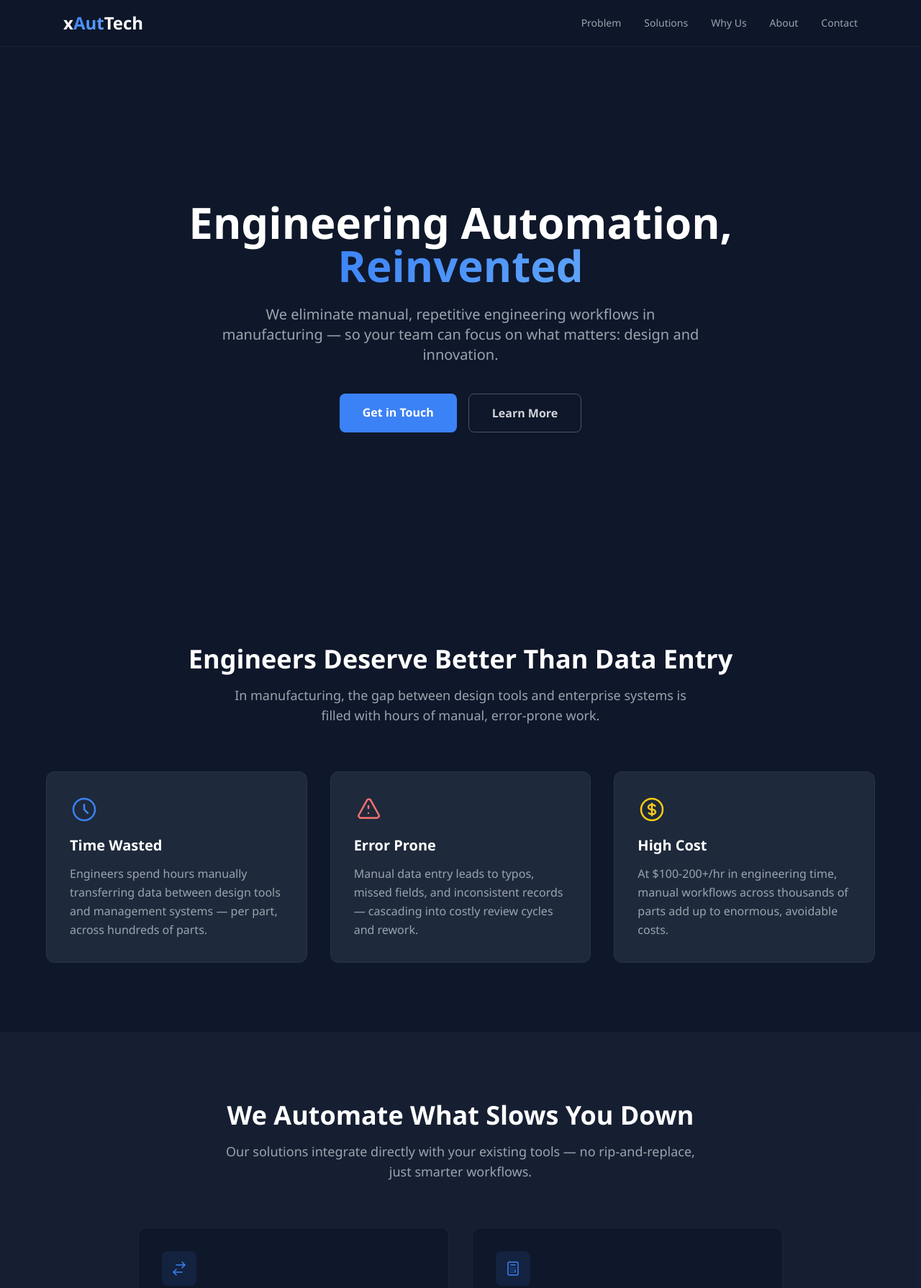
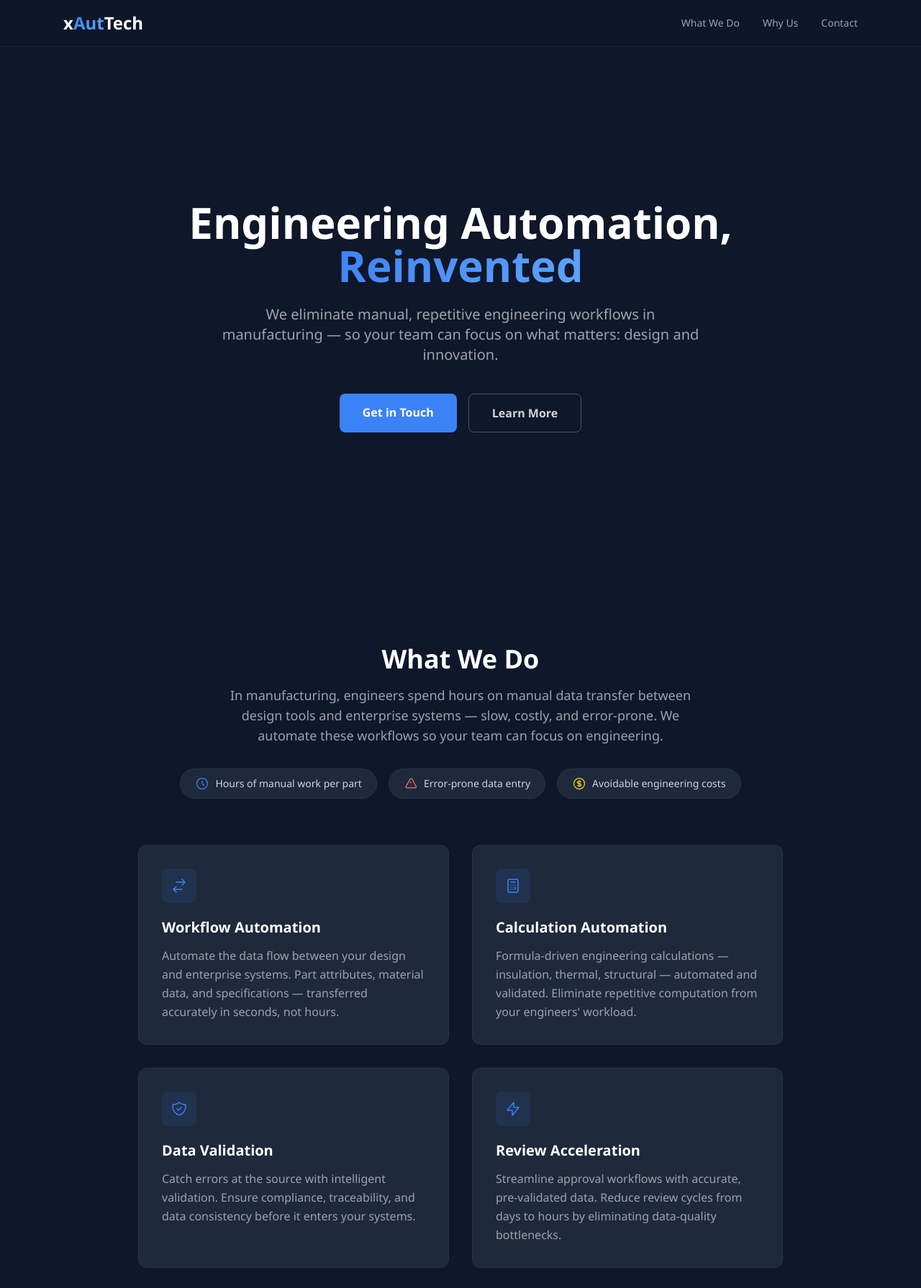
Before and after one commit to xAutTech/xauttech.github.io, a plain HTML site: page index.html in a window 1280 px wide. Shown: the top 1790 px of the page at 72% size. Drawn offline with nearby package versions, Linux system fonts and the light colour scheme.

Commit message:
Merge Problem and Solutions into What We Do section, remove team section
- Combined Problem and Solutions into a single "What We Do" section
- Pain points shown as compact badges instead of separate cards
- Removed About/Team section with founder details
- Updated navigation links

Co-Authored-By: Claude Opus 4.6 <noreply@anthropic.com>

```diff
--- a/index.html
+++ b/index.html
@@ -43,10 +43,8 @@
                 <span class="text-white">x</span><span class="gradient-text">Aut</span><span class="text-white">Tech</span>
             </a>
             <div class="hidden md:flex gap-8 text-sm text-gray-400">
-                <a href="#problem" class="hover:text-white transition">Problem</a>
-                <a href="#solutions" class="hover:text-white transition">Solutions</a>
+                <a href="#what-we-do" class="hover:text-white transition">What We Do</a>
                 <a href="#why-us" class="hover:text-white transition">Why Us</a>
-                <a href="#about" class="hover:text-white transition">About</a>
                 <a href="#contact" class="hover:text-white transition">Contact</a>
             </div>
             <button id="menu-btn" class="md:hidden text-gray-400 hover:text-white">
@@ -57,10 +55,8 @@
         </div>
         <!-- Mobile menu -->
         <div id="mobile-menu" class="hidden md:hidden px-6 pb-4 space-y-3 text-sm text-gray-400">
-            <a href="#problem" class="block hover:text-white">Problem</a>
-            <a href="#solutions" class="block hover:text-white">Solutions</a>
+            <a href="#what-we-do" class="block hover:text-white">What We Do</a>
             <a href="#why-us" class="block hover:text-white">Why Us</a>
-            <a href="#about" class="block hover:text-white">About</a>
             <a href="#contact" class="block hover:text-white">Contact</a>
         </div>
     </nav>
@@ -80,80 +76,52 @@
                 <a href="#contact" class="bg-accent hover:bg-accent-dark text-white font-semibold px-8 py-3.5 rounded-lg transition">
                     Get in Touch
                 </a>
-                <a href="#problem" class="border border-gray-600 hover:border-gray-400 text-gray-300 hover:text-white font-semibold px-8 py-3.5 rounded-lg transition">
+                <a href="#what-we-do" class="border border-gray-600 hover:border-gray-400 text-gray-300 hover:text-white font-semibold px-8 py-3.5 rounded-lg transition">
                     Learn More
                 </a>
             </div>
         </div>
     </section>
 
-    <!-- Problem Section -->
-    <section id="problem" class="py-24 px-6">
+    <!-- What We Do Section -->
+    <section id="what-we-do" class="py-24 px-6">
         <div class="max-w-6xl mx-auto">
-            <div class="text-center mb-16">
+            <div class="text-center mb-8">
                 <h2 class="text-3xl md:text-4xl font-bold text-white mb-4">
-                    Engineers Deserve Better Than Data Entry
+                    What We Do
                 </h2>
                 <p class="text-gray-400 max-w-2xl mx-auto text-lg">
-                    In manufacturing, the gap between design tools and enterprise systems
-                    is filled with hours of manual, error-prone work.
+                    In manufacturing, engineers spend hours on manual data transfer
+                    between design tools and enterprise systems — slow, costly, and error-prone.
+                    We automate these workflows so your team can focus on engineering.
                 </p>
             </div>
-            <div class="grid md:grid-cols-3 gap-8">
-                <div class="bg-navy-light rounded-xl p-8 border border-white/5 card-hover">
-                    <div class="text-4xl mb-4">
-                        <svg class="w-10 h-10 text-accent" fill="none" stroke="currentColor" viewBox="0 0 24 24">
+
+            <!-- Pain points as compact inline badges -->
+            <div class="flex flex-wrap justify-center gap-4 mb-16">
+                <div class="flex items-center gap-2 bg-navy-light rounded-full px-5 py-2.5 border border-white/5">
+                    <svg class="w-5 h-5 text-accent" fill="none" stroke="currentColor" viewBox="0 0 24 24">
                         <path stroke-linecap="round" stroke-linejoin="round" stroke-width="1.5" d="M12 8v4l3 3m6-3a9 9 0 11-18 0 9 9 0 0118 0z"/>
                     </svg>
+                    <span class="text-gray-300 text-sm">Hours of manual work per part</span>
                 </div>
-                    <h3 class="text-xl font-semibold text-white mb-3">Time Wasted</h3>
-                    <p class="text-gray-400 leading-relaxed">
-                        Engineers spend hours manually transferring data between design tools and
-                        management systems — per part, across hundreds of parts.
-                    </p>
-                </div>
-                <div class="bg-navy-light rounded-xl p-8 border border-white/5 card-hover">
-                    <div class="text-4xl mb-4">
-                        <svg class="w-10 h-10 text-red-400" fill="none" stroke="currentColor" viewBox="0 0 24 24">
+                <div class="flex items-center gap-2 bg-navy-light rounded-full px-5 py-2.5 border border-white/5">
+                    <svg class="w-5 h-5 text-red-400" fill="none" stroke="currentColor" viewBox="0 0 24 24">
                         <path stroke-linecap="round" stroke-linejoin="round" stroke-width="1.5" d="M12 9v2m0 4h.01m-6.938 4h13.856c1.54 0 2.502-1.667 1.732-2.5L13.732 4c-.77-.833-1.964-.833-2.732 0L4.082 16.5c-.77.833.192 2.5 1.732 2.5z"/>
                     </svg>
+                    <span class="text-gray-300 text-sm">Error-prone data entry</span>
                 </div>
-                    <h3 class="text-xl font-semibold text-white mb-3">Error Prone</h3>
-                    <p class="text-gray-400 leading-relaxed">
-                        Manual data entry leads to typos, missed fields, and inconsistent records
-                        — cascading into costly review cycles and rework.
-                    </p>
-                </div>
-                <div class="bg-navy-light rounded-xl p-8 border border-white/5 card-hover">
-                    <div class="text-4xl mb-4">
-                        <svg class="w-10 h-10 text-yellow-400" fill="none" stroke="currentColor" viewBox="0 0 24 24">
+                <div class="flex items-center gap-2 bg-navy-light rounded-full px-5 py-2.5 border border-white/5">
+                    <svg class="w-5 h-5 text-yellow-400" fill="none" stroke="currentColor" viewBox="0 0 24 24">
                         <path stroke-linecap="round" stroke-linejoin="round" stroke-width="1.5" d="M12 8c-1.657 0-3 .895-3 2s1.343 2 3 2 3 .895 3 2-1.343 2-3 2m0-8c1.11 0 2.08.402 2.599 1M12 8V7m0 1v8m0 0v1m0-1c-1.11 0-2.08-.402-2.599-1M21 12a9 9 0 11-18 0 9 9 0 0118 0z"/>
                     </svg>
-                    </div>
-                    <h3 class="text-xl font-semibold text-white mb-3">High Cost</h3>
-                    <p class="text-gray-400 leading-relaxed">
-                        At $100-200+/hr in engineering time, manual workflows across thousands
-                        of parts add up to enormous, avoidable costs.
-                    </p>
+                    <span class="text-gray-300 text-sm">Avoidable engineering costs</span>
                 </div>
             </div>
-        </div>
-    </section>
 
-    <!-- Solutions Section -->
-    <section id="solutions" class="py-24 px-6 bg-navy-light/50">
-        <div class="max-w-6xl mx-auto">
-            <div class="text-center mb-16">
-                <h2 class="text-3xl md:text-4xl font-bold text-white mb-4">
-                    We Automate What Slows You Down
-                </h2>
-                <p class="text-gray-400 max-w-2xl mx-auto text-lg">
-                    Our solutions integrate directly with your existing tools — no rip-and-replace,
-                    just smarter workflows.
-                </p>
-            </div>
+            <!-- Solutions -->
             <div class="grid md:grid-cols-2 gap-8 max-w-4xl mx-auto">
-                <div class="bg-navy rounded-xl p-8 border border-white/5 card-hover">
+                <div class="bg-navy-light rounded-xl p-8 border border-white/5 card-hover">
                     <div class="w-12 h-12 bg-accent/10 rounded-lg flex items-center justify-center mb-5">
                         <svg class="w-6 h-6 text-accent" fill="none" stroke="currentColor" viewBox="0 0 24 24">
                             <path stroke-linecap="round" stroke-linejoin="round" stroke-width="1.5" d="M8 7h12m0 0l-4-4m4 4l-4 4m0 6H4m0 0l4 4m-4-4l4-4"/>
@@ -166,7 +134,7 @@
                         accurately in seconds, not hours.
                     </p>
                 </div>
-                <div class="bg-navy rounded-xl p-8 border border-white/5 card-hover">
+                <div class="bg-navy-light rounded-xl p-8 border border-white/5 card-hover">
                     <div class="w-12 h-12 bg-accent/10 rounded-lg flex items-center justify-center mb-5">
                         <svg class="w-6 h-6 text-accent" fill="none" stroke="currentColor" viewBox="0 0 24 24">
                             <path stroke-linecap="round" stroke-linejoin="round" stroke-width="1.5" d="M9 7h6m0 10v-3m-3 3h.01M9 17h.01M9 14h.01M12 14h.01M15 11h.01M12 11h.01M9 11h.01M7 21h10a2 2 0 002-2V5a2 2 0 00-2-2H7a2 2 0 00-2 2v14a2 2 0 002 2z"/>
@@ -179,7 +147,7 @@
                         computation from your engineers' workload.
                     </p>
                 </div>
-                <div class="bg-navy rounded-xl p-8 border border-white/5 card-hover">
+                <div class="bg-navy-light rounded-xl p-8 border border-white/5 card-hover">
                     <div class="w-12 h-12 bg-accent/10 rounded-lg flex items-center justify-center mb-5">
                         <svg class="w-6 h-6 text-accent" fill="none" stroke="currentColor" viewBox="0 0 24 24">
                             <path stroke-linecap="round" stroke-linejoin="round" stroke-width="1.5" d="M9 12l2 2 4-4m5.618-4.016A11.955 11.955 0 0112 2.944a11.955 11.955 0 01-8.618 3.04A12.02 12.02 0 003 9c0 5.591 3.824 10.29 9 11.622 5.176-1.332 9-6.03 9-11.622 0-1.042-.133-2.052-.382-3.016z"/>
@@ -192,7 +160,7 @@
                         before it enters your systems.
                     </p>
                 </div>
-                <div class="bg-navy rounded-xl p-8 border border-white/5 card-hover">
+                <div class="bg-navy-light rounded-xl p-8 border border-white/5 card-hover">
                     <div class="w-12 h-12 bg-accent/10 rounded-lg flex items-center justify-center mb-5">
                         <svg class="w-6 h-6 text-accent" fill="none" stroke="currentColor" viewBox="0 0 24 24">
                             <path stroke-linecap="round" stroke-linejoin="round" stroke-width="1.5" d="M13 10V3L4 14h7v7l9-11h-7z"/>
@@ -288,43 +256,6 @@
         </div>
     </section>
 
-    <!-- About Section -->
-    <section id="about" class="py-24 px-6">
-        <div class="max-w-4xl mx-auto">
-            <div class="text-center mb-16">
-                <h2 class="text-3xl md:text-4xl font-bold text-white mb-4">Our Team</h2>
-                <p class="text-gray-400 text-lg">
-                    Manufacturing expertise meets software engineering.
-                </p>
-            </div>
-            <div class="grid md:grid-cols-2 gap-8">
-                <div class="bg-navy-light rounded-xl p-8 border border-white/5 text-center">
-                    <div class="w-20 h-20 bg-accent/10 rounded-full flex items-center justify-center mx-auto mb-5">
-                        <span class="text-2xl font-bold text-accent">HG</span>
-                    </div>
-                    <h3 class="text-xl font-semibold text-white mb-1">Hoysala Gowda</h3>
-                    <p class="text-accent text-sm mb-4">CEO &amp; Co-founder</p>
-                    <p class="text-gray-400 text-sm leading-relaxed">
-                        Mechanical engineer with deep expertise in manufacturing workflows,
-                        design tools, and lifecycle management systems.
-                        Drives product vision and customer relationships.
-                    </p>
-                </div>
-                <div class="bg-navy-light rounded-xl p-8 border border-white/5 text-center">
-                    <div class="w-20 h-20 bg-accent/10 rounded-full flex items-center justify-center mx-auto mb-5">
-                        <span class="text-2xl font-bold text-accent">DP</span>
-                    </div>
-                    <h3 class="text-xl font-semibold text-white mb-1">Deepak Paramashivam</h3>
-                    <p class="text-accent text-sm mb-4">CTO &amp; Co-founder</p>
-                    <p class="text-gray-400 text-sm leading-relaxed">
-                        Software engineer with expertise in systems architecture
-                        and embedded software. Leads platform development
-                        and technical strategy.
-                    </p>
-                </div>
-            </div>
-        </div>
-    </section>
 
     <!-- Contact Section -->
     <section id="contact" class="py-24 px-6 bg-navy-light/50">
```
Lines whose indentation alone changed are shown as unchanged.
